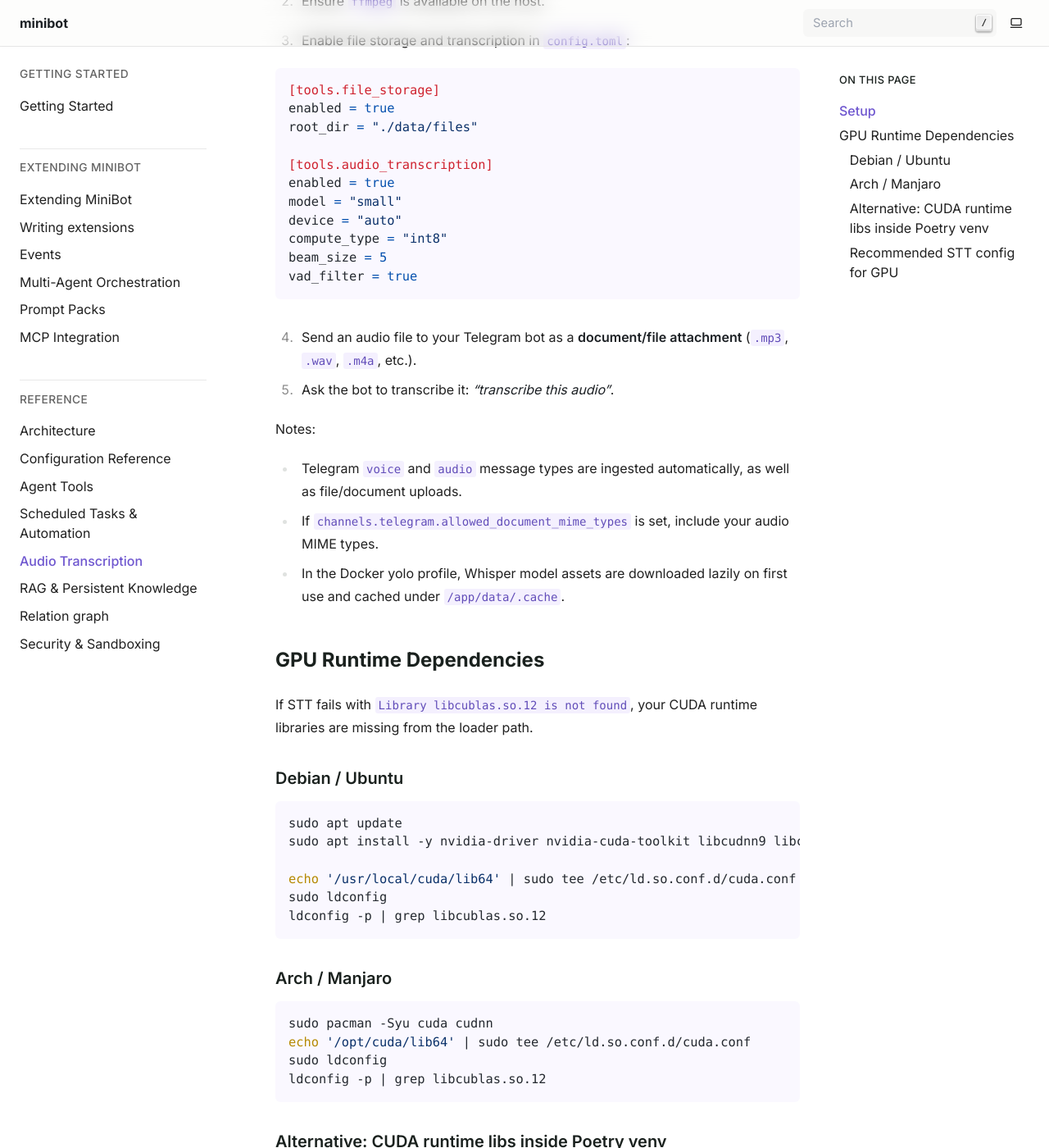
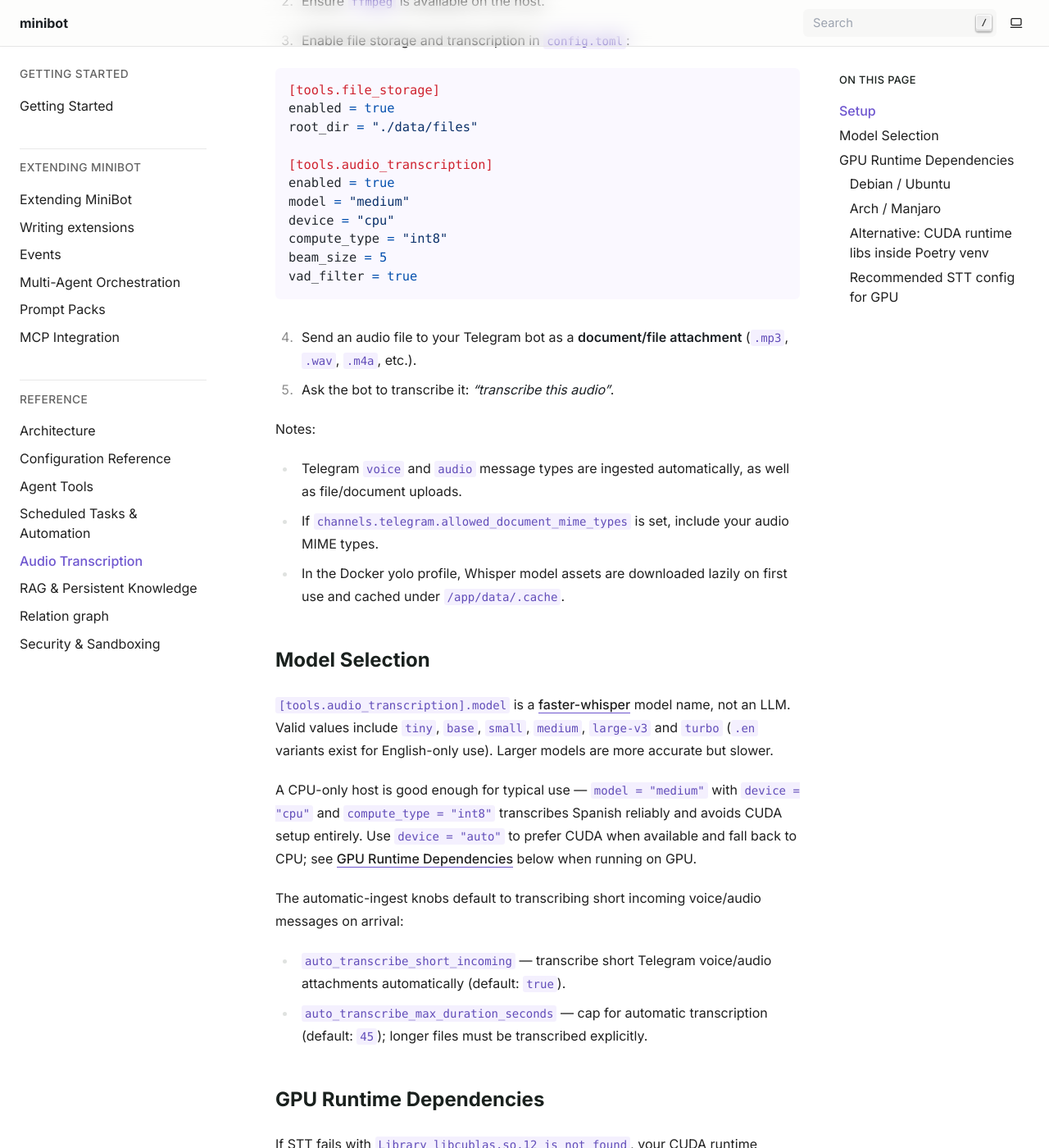
Before and after one commit to sonic182/minibot, a Sphinx documentation site: the page built from docs/audio.rst, in a window 1280 px wide and 1400 px high, scrolled down 424 px. Shown: the whole window at 82% size. Built offline with Sphinx 7.4.7, drawn with Linux system fonts in a browser that asks for light colours.

Commit message:
docs(audio): recommend CPU medium model and document auto-ingest knobs

```diff
--- a/docs/audio.rst
+++ b/docs/audio.rst
@@ -22,8 +22,8 @@ Setup
 
    [tools.audio_transcription]
    enabled = true
-   model = "small"
-   device = "auto"
+   model = "medium"
+   device = "cpu"
    compute_type = "int8"
    beam_size = 5
    vad_filter = true
@@ -36,6 +36,24 @@ Notes:
 - Telegram ``voice`` and ``audio`` message types are ingested automatically, as well as file/document uploads.
 - If ``channels.telegram.allowed_document_mime_types`` is set, include your audio MIME types.
 - In the Docker yolo profile, Whisper model assets are downloaded lazily on first use and cached under ``/app/data/.cache``.
+
+Model Selection
+---------------
+
+``[tools.audio_transcription].model`` is a `faster-whisper
+<https://github.com/SYSTRAN/faster-whisper>`_ model name, not an LLM. Valid values include ``tiny``,
+``base``, ``small``, ``medium``, ``large-v3`` and ``turbo`` (``.en`` variants exist for English-only
+use). Larger models are more accurate but slower.
+
+A CPU-only host is good enough for typical use — ``model = "medium"`` with ``device = "cpu"`` and
+``compute_type = "int8"`` transcribes Spanish reliably and avoids CUDA setup entirely. Use
+``device = "auto"`` to prefer CUDA when available and fall back to CPU; see `GPU Runtime
+Dependencies`_ below when running on GPU.
+
+The automatic-ingest knobs default to transcribing short incoming voice/audio messages on arrival:
+
+- ``auto_transcribe_short_incoming`` — transcribe short Telegram voice/audio attachments automatically (default: ``true``).
+- ``auto_transcribe_max_duration_seconds`` — cap for automatic transcription (default: ``45``); longer files must be transcribed explicitly.
 
 GPU Runtime Dependencies
 ------------------------
```
